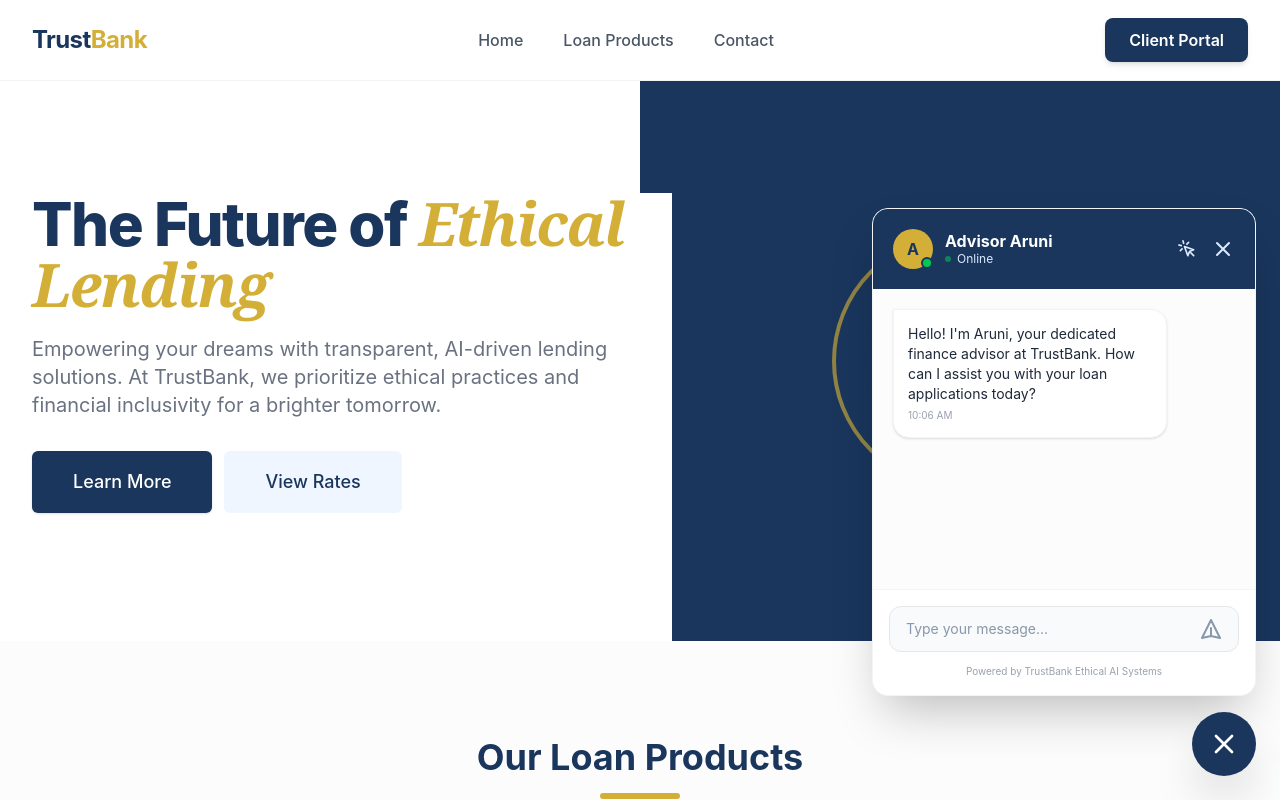
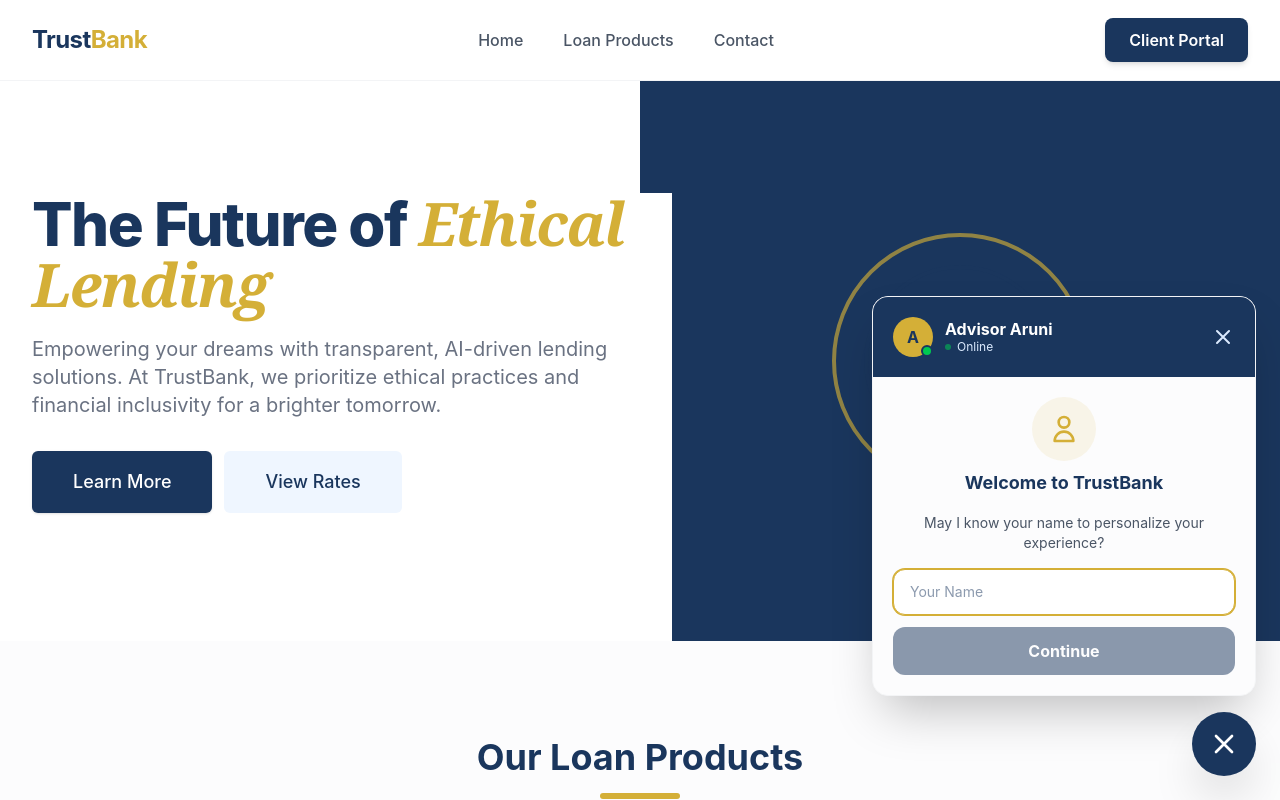
Before and after one commit to PrageethHarshana2002/bank-web, a React (Vite) app: page / in a window 1280 px wide. Both pictures are taken after a click on the button 1224 px from the left and 744 px from the top of the page. Shown: the top 800 px of the page. Built offline with nearby package versions, Linux system fonts and the light colour scheme.

Commit message:
Implement personalized chat onboarding flow (name and language selection)

```diff
--- a/src/components/Chat/ChatWindow.tsx
+++ b/src/components/Chat/ChatWindow.tsx
@@ -17,14 +17,11 @@ interface ChatWindowProps {
 
 const ChatWindow: React.FC<ChatWindowProps> = ({ onClose, isTyping, onToggleTyping }) => {
     const [inputValue, setInputValue] = useState('');
-    const [messages, setMessages] = useState<Message[]>([
-        {
-            id: '1',
-            text: "Hello! I'm Aruni, your dedicated finance advisor at TrustBank. How can I assist you with your loan applications today?",
-            sender: 'ai',
-            timestamp: new Date().toLocaleTimeString([], { hour: '2-digit', minute: '2-digit' })
-        }
-    ]);
+    const [onboardingStep, setOnboardingStep] = useState<'name' | 'language' | 'completed'>('name');
+    const [userName, setUserName] = useState('');
+    const [selectedLanguage, setSelectedLanguage] = useState('');
+
+    const [messages, setMessages] = useState<Message[]>([]);
     const [isLoading, setIsLoading] = useState(false);
     const messagesEndRef = useRef<HTMLDivElement>(null);
 
@@ -34,7 +31,35 @@ const ChatWindow: React.FC<ChatWindowProps> = ({ onClose, isTyping, onToggleTypi
 
     useEffect(() => {
         scrollToBottom();
-    }, [messages, isLoading, isTyping]);
+    }, [messages, isLoading, isTyping, onboardingStep]);
+
+    const handleOnboardingName = (e: React.FormEvent) => {
+        e.preventDefault();
+        if (inputValue.trim()) {
+            setUserName(inputValue.trim());
+            setInputValue('');
+            setOnboardingStep('language');
+        }
+    };
+
+    const handleOnboardingLanguage = async (lang: string, langName: string) => {
+        setSelectedLanguage(langName);
+        setOnboardingStep('completed');
+
+        // Initialize chat with personalized greeting
+        const greeting = lang === 'si'
+            ? `ආයුබෝවන් ${userName}, මම අරුණි. අද ඔබට මගෙන් විය යුත්තේ කුමක්ද?`
+            : lang === 'ta'
+                ? `வணக்கம் ${userName}, நான் அருணி. இன்று நான் உங்களுக்கு எப்படி உதவ முடியும்?`
+                : `Hello ${userName}! I'm Aruni. How can I assist you with your TrustBank loans today?`;
+
+        setMessages([{
+            id: '1',
+            text: greeting,
+            sender: 'ai',
+            timestamp: new Date().toLocaleTimeString([], { hour: '2-digit', minute: '2-digit' })
+        }]);
+    };
 
     const handleSend = async () => {
         if (!inputValue.trim()) return;
@@ -55,6 +80,8 @@ const ChatWindow: React.FC<ChatWindowProps> = ({ onClose, isTyping, onToggleTypi
                 method: 'POST',
                 headers: {
                     'Content-Type': 'application/json',
+                    'x-user-name': userName,
+                    'x-preferred-language': selectedLanguage
                 },
                 body: JSON.stringify({ message: userMessage.text }),
             });
@@ -78,7 +105,7 @@ const ChatWindow: React.FC<ChatWindowProps> = ({ onClose, isTyping, onToggleTypi
             console.error("Failed to send message:", error);
             const aiMessage: Message = {
                 id: (Date.now() + 1).toString(),
-                text: `[Error] ${error.message || "Unknown connection error"}. Please check if the backend is running at http://127.0.0.1:5000 and your API keys are valid.`,
+                text: `[Error] ${error.message || "Unknown connection error"}. Please check if the backend is running at http://127.0.0.1:5000.`,
                 sender: 'ai',
                 timestamp: new Date().toLocaleTimeString([], { hour: '2-digit', minute: '2-digit' })
             };
@@ -108,15 +135,6 @@ const ChatWindow: React.FC<ChatWindowProps> = ({ onClose, isTyping, onToggleTypi
                     </div>
                 </div>
                 <div className="flex items-center space-x-2">
-                    <button
-                        onClick={onToggleTyping}
-                        title="Toggle Typing (Debug Mode)"
-                        className={`p-1.5 rounded-lg transition-colors ${isTyping ? 'bg-trust-gold text-trust-blue' : 'text-blue-100 hover:bg-white/10'}`}
-                    >
-                        <svg xmlns="http://www.w3.org/2000/svg" className="h-5 w-5" fill="none" viewBox="0 0 24 24" stroke="currentColor">
-                            <path strokeLinecap="round" strokeLinejoin="round" strokeWidth={2} d="M15 15l-2 5L9 9l11 4-5 2zm0 0l5 5M7.188 2.239l.777 2.897M5.136 7.965l-2.898-.777M13.95 4.05l-2.122 2.122m-5.657 5.656l-2.12 2.122" />
-                        </svg>
-                    </button>
                     <button onClick={onClose} className="text-blue-100 hover:text-white transition-colors">
                         <svg xmlns="http://www.w3.org/2000/svg" className="h-6 w-6" fill="none" viewBox="0 0 24 24" stroke="currentColor">
                             <path strokeLinecap="round" strokeLinejoin="round" strokeWidth={2} d="M6 18L18 6M6 6l12 12" />
@@ -125,8 +143,66 @@ const ChatWindow: React.FC<ChatWindowProps> = ({ onClose, isTyping, onToggleTypi
                 </div>
             </div>
 
-            {/* Messages Area */}
-            <div className="flex-1 p-5 space-y-4 max-h-[400px] overflow-y-auto bg-gray-50/50 min-h-[300px]">
+            {/* Onboarding or Messages Area */}
+            <div className="flex-1 p-5 space-y-4 max-h-[400px] overflow-y-auto bg-gray-50/50 min-h-[300px] flex flex-col">
+                {onboardingStep === 'name' && (
+                    <div className="flex-1 flex flex-col justify-center items-center text-center space-y-4 animate-in fade-in zoom-in-95 duration-300">
+                        <div className="w-16 h-16 bg-trust-gold/10 rounded-full flex items-center justify-center mb-2">
+                            <svg xmlns="http://www.w3.org/2000/svg" className="h-8 w-8 text-trust-gold" fill="none" viewBox="0 0 24 24" stroke="currentColor">
+                                <path strokeLinecap="round" strokeLinejoin="round" strokeWidth={2} d="M16 7a4 4 0 11-8 0 4 4 0 018 0zM12 14a7 7 0 00-7 7h14a7 7 0 00-7-7z" />
+                            </svg>
+                        </div>
+                        <h4 className="text-trust-blue font-bold text-lg">Welcome to TrustBank</h4>
+                        <p className="text-sm text-gray-600">May I know your name to personalize your experience?</p>
+                        <form onSubmit={handleOnboardingName} className="w-full space-y-3">
+                            <input
+                                autoFocus
+                                type="text"
+                                value={inputValue}
+                                onChange={(e) => setInputValue(e.target.value)}
+                                placeholder="Your Name"
+                                className="w-full bg-white border border-gray-200 rounded-xl px-4 py-3 focus:outline-none focus:border-trust-gold focus:ring-1 focus:ring-trust-gold transition-all text-sm"
+                            />
+                            <button
+                                type="submit"
+                                disabled={!inputValue.trim()}
+                                className="w-full bg-trust-blue text-white rounded-xl py-3 font-bold hover:bg-trust-blue/90 transition-colors disabled:opacity-50"
+                            >
+                                Continue
+                            </button>
+                        </form>
+                    </div>
+                )}
+
+                {onboardingStep === 'language' && (
+                    <div className="flex-1 flex flex-col justify-center items-center text-center space-y-4 animate-in fade-in slide-in-from-right-5 duration-300">
+                        <h4 className="text-trust-blue font-bold text-lg">Hello, {userName}!</h4>
+                        <p className="text-sm text-gray-600">Which language do you prefer to speak in?</p>
+                        <div className="w-full space-y-2">
+                            <button
+                                onClick={() => handleOnboardingLanguage('en', 'English')}
+                                className="w-full bg-white border border-gray-200 text-trust-blue rounded-xl py-3 font-medium hover:border-trust-gold hover:text-trust-gold transition-all shadow-sm"
+                            >
+                                English
+                            </button>
+                            <button
+                                onClick={() => handleOnboardingLanguage('si', 'Sinhala')}
+                                className="w-full bg-white border border-gray-200 text-trust-blue rounded-xl py-3 font-medium hover:border-trust-gold hover:text-trust-gold transition-all shadow-sm"
+                            >
+                                සිංහල (Sinhala)
+                            </button>
+                            <button
+                                onClick={() => handleOnboardingLanguage('ta', 'Tamil')}
+                                className="w-full bg-white border border-gray-200 text-trust-blue rounded-xl py-3 font-medium hover:border-trust-gold hover:text-trust-gold transition-all shadow-sm"
+                            >
+                                தமிழ் (Tamil)
+                            </button>
+                        </div>
+                    </div>
+                )}
+
+                {onboardingStep === 'completed' && (
+                    <>
                         {messages.map((msg) => (
                             <div key={msg.id} className={`flex ${msg.sender === 'user' ? 'justify-end' : 'justify-start'}`}>
                                 <div className={`max-w-[80%] p-3.5 rounded-2xl shadow-sm border ${msg.sender === 'user'
@@ -158,9 +234,12 @@ const ChatWindow: React.FC<ChatWindowProps> = ({ onClose, isTyping, onToggleTypi
                             </div>
                         )}
                         <div ref={messagesEndRef} />
+                    </>
+                )}
             </div>
 
-            {/* Input Field */}
+            {/* Input Field (Only visible when onboarding is done) */}
+            {onboardingStep === 'completed' && (
                 <form
                     onSubmit={(e) => { e.preventDefault(); handleSend(); }}
                     className="p-4 bg-white border-t border-gray-100"
@@ -184,10 +263,8 @@ const ChatWindow: React.FC<ChatWindowProps> = ({ onClose, isTyping, onToggleTypi
                             </svg>
                         </button>
                     </div>
-                <p className="text-[10px] text-gray-400 text-center mt-3">
-                    Powered by TrustBank Ethical AI Systems
-                </p>
                 </form>
+            )}
         </div>
     );
 };
```
Also changed, not shown: 1 other file (tests, documents, lock files or other folders). Lines whose indentation alone changed are shown as unchanged.
